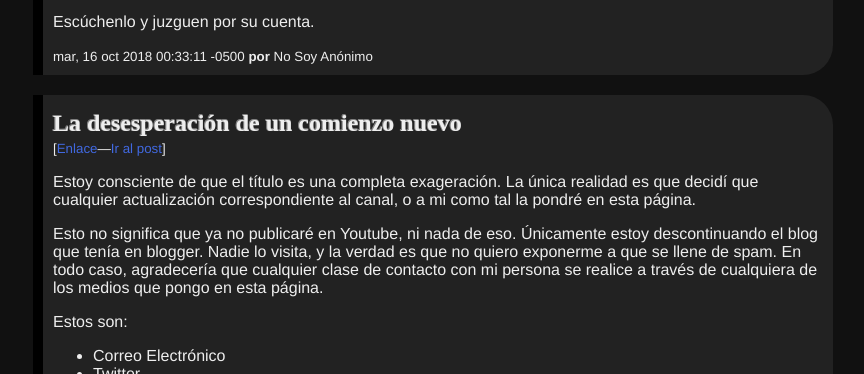
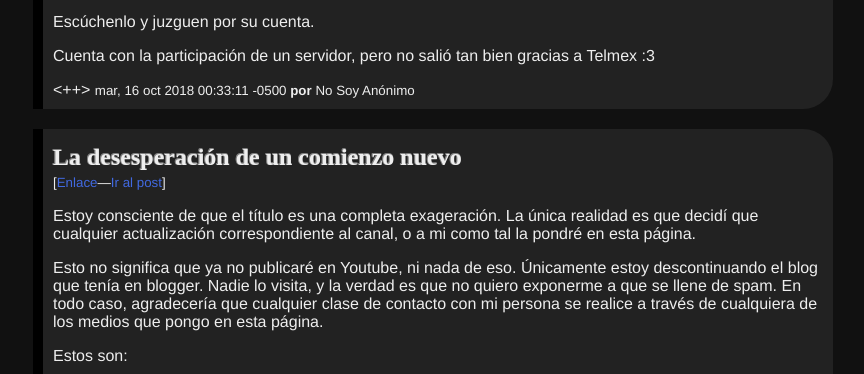
Before and after one commit to isabella232/NoSoyAnonimo.github.io, a plain HTML site: page blog.htm in a window 1280 px wide. Shown: the part 726-1100 px from the top of the page, without its empty margins (82-946 px from the left). Drawn offline with Linux system fonts and the light colour scheme.

Commit message:
Actualización del blog

```diff
--- a/blog.htm
+++ b/blog.htm
@@ -34,6 +34,10 @@
 <p>Aquí es donde la historia da un vuelco, y vemos que OGL tiene bastante más problemas de los que parecía tener.</p>
 
 <p>Escúchenlo y juzguen por su cuenta.</p>
+
+<p>Cuenta con la participación de un servidor, pero no salió tan bien gracias a Telmex :3</p>
+
+<++>
 <small>mar, 16 oct 2018 00:33:11 -0500 <b>por </b> No Soy Anónimo</small>
 </article>
 
```
